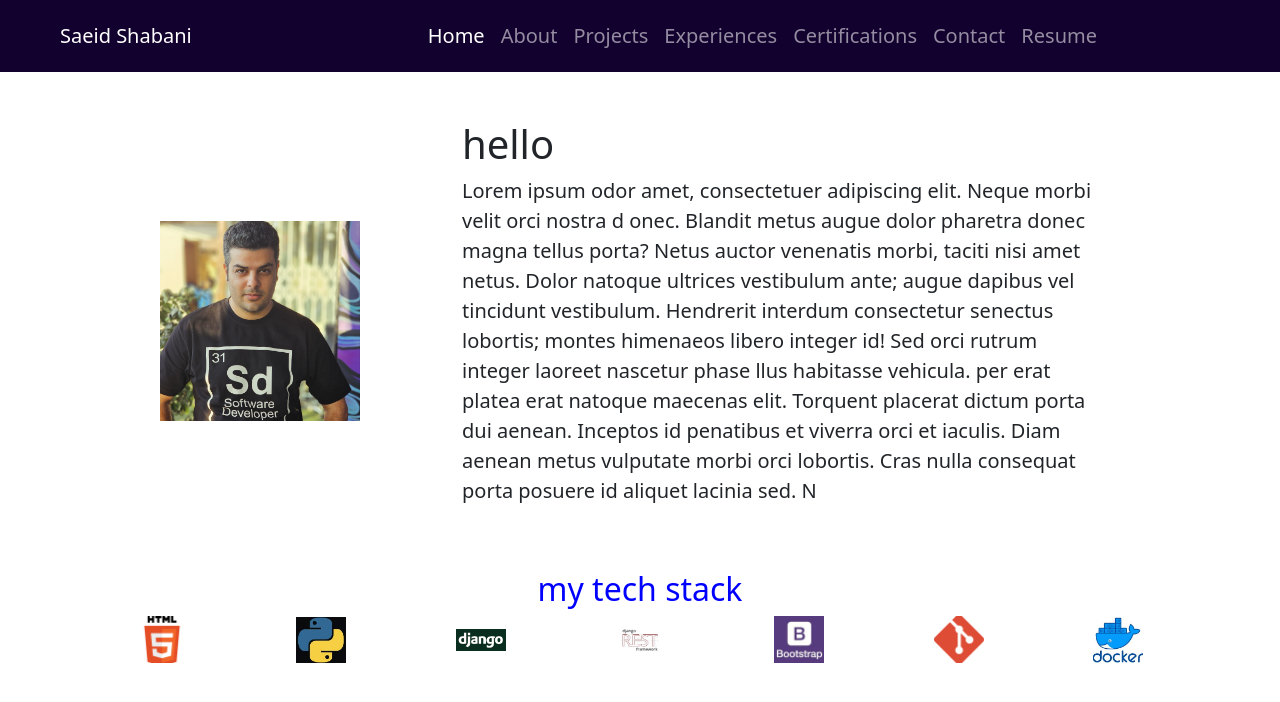
After one commit to saeid-shabani-django/portfolio, a Django app: template resume/templates/about.html in a window 1280 px wide. The commit adds this page. Shown: the top 702 px of the page. Run offline with Django 5.2, Linux system fonts and the light colour scheme; the template is opened without the code that fills it, so the values that code supplies are empty.

Commit message:
create about page

```diff
--- a/resume/static/css/style.css
+++ b/resume/static/css/style.css
@@ -44,3 +44,10 @@ body{
     justify-content: center;
     align-items: center;
 }
+
+
+.about-image{
+    width: 200px;
+    height: auto;
+    display: block;
+}
--- a/resume/templates/_base.html
+++ b/resume/templates/_base.html
@@ -10,12 +10,13 @@
     <link rel="stylesheet" href="{% static 'css/style.css' %}" >
     <link href="https://cdn.jsdelivr.net/npm/bootstrap@5.0.2/dist/css/bootstrap.min.css" rel="stylesheet" integrity="sha384-EVSTQN3/azprG1Anm3QDgpJLIm9Nao0Yz1ztcQTwFspd3yD65VohhpuuCOmLASjC" crossorigin="anonymous">
 </head>
-<body>
+<body bgcolor="#6B6B6B">
 {% include 'navbar.html' %}
 <div class="container">
     {% block content %}
     {% endblock %}
 </div>
+
 <script src="https://cdn.jsdelivr.net/npm/bootstrap@5.0.2/dist/js/bootstrap.bundle.min.js" integrity="sha384-MrcW6ZMFYlzcLA8Nl+NtUVF0sA7MsXsP1UyJoMp4YLEuNSfAP+JcXn/tWtIaxVXM" crossorigin="anonymous"></script>
 </body>
 </html>
--- /dev/null
+++ b/resume/templates/about.html
@@ -0,0 +1,39 @@
+{% extends '_base.html' %}
+{% load static %}
+{% block title %}
+    Home
+{% endblock %}
+
+{% block content %}
+
+    <div class="row my-5">
+    <div class="col-4 d-flex justify-content-center align-items-center">
+        <img src="{% static 'images/Saeid.jpg' %}" alt="saeid" class="about-image">
+    </div>
+
+    <div class="col-7 text-left text-dark">
+    <h1>hello</h1>
+        <p class="fs-5">
+            Lorem ipsum odor amet, consectetuer adipiscing elit. Neque morbi velit orci nostra d
+            onec. Blandit metus augue dolor pharetra donec magna tellus porta? Netus auctor venenatis morbi, taciti nisi amet netus. Dolor natoque ultrices vestibulum ante; augue dapibus vel tincidunt vestibulum. Hendrerit interdum consectetur senectus
+            lobortis; montes himenaeos libero integer id! Sed orci rutrum integer laoreet nascetur phase
+            llus habitasse vehicula. per erat platea erat natoque maecenas elit. Torquent placerat dictum porta dui aenean. Inceptos id penatibus et viverra orci et iaculis. Diam aenean metus vulputate morbi orci lobortis. Cras nulla consequat porta posuere id aliquet lacinia sed. N
+    </div>
+    </div>
+
+    <div class="row my-2">
+    <h2 class="text-center" style="color: blue">my tech stack</h2>
+        <div class="d-flex justify-content-around align-items-center">
+    <img src="{% static 'images/html.png' %}" alt="html" width="50" height="50" class="img-fluid">
+    <img src="{% static 'images/python.jpg' %}" alt="html" width="50" height="50" class="img-fluid">
+    <img src="{% static 'images/django.png' %}" alt="html" width="50" height="50" class="img-fluid">
+    <img src="{% static 'images/drf.png' %}" alt="html" width="50" height="50" class="img-fluid">
+    <img src="{% static 'images/bootstrap.jpg' %}" alt="html" width="50" height="50" class="img-fluid">
+    <img src="{% static 'images/git.png' %}" alt="html" width="50" height="50" class="img-fluid">
+    <img src="{% static 'images/docker.jpg' %}" alt="html" width="50" height="50" class="img-fluid">
+
+
+        </div>
+    </div>
+
+{% endblock %}
--- a/resume/templates/navbar.html
+++ b/resume/templates/navbar.html
@@ -7,10 +7,10 @@
     <div class="collapse navbar-collapse" id="navbarNav">
       <ul class="navbar-nav">
         <li class="nav-item">
-          <a class="nav-link active" aria-current="page" href="#">Home</a>
+          <a class="nav-link active" aria-current="page" href="{% url 'home' %}">Home</a>
         </li>
         <li class="nav-item">
-          <a class="nav-link" href="#">About</a>
+          <a class="nav-link" href="{% url 'about' %}">About</a>
         </li>
         <li class="nav-item">
           <a class="nav-link" href="#">Projects</a>
--- a/resume/urls.py
+++ b/resume/urls.py
@@ -3,6 +3,7 @@ from . import views
 
 urlpatterns = [
     path('',views.home,name='home'),
-    path('about/',views.about,name='about')
+    path('about/',views.about,name='about'),
+    path('projects/',views.projects,name='projects'),
 
 ]
--- a/resume/views.py
+++ b/resume/views.py
@@ -5,4 +5,7 @@ def home(request):
 
 
 def about(request):
-    pass
+    return render(request,'about.html')
+
+def projects(request):
+    return render(request,'projects.html')
```
Also changed, not shown: resume/static/images/bootstrap.jpg (added), resume/static/images/django.png (added), resume/static/images/docker.jpg (added), resume/static/images/drf.png (added), resume/static/images/git.png (added), resume/static/images/html.png (added), resume/static/images/python.jpg (added).
